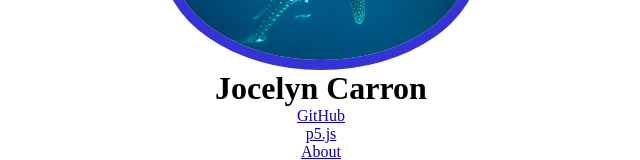
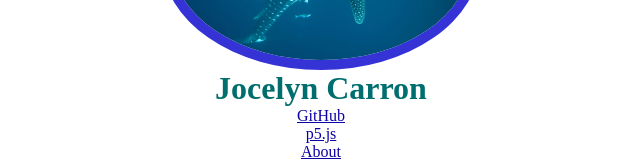
Before and after one commit to Josi-code/Josi-code.github.io, a plain HTML site: page index.html in a window 1280 px wide. Shown: the part 150-310 px from the top of the page, without its empty margins (319-959 px from the left). Drawn offline with Linux system fonts and the light colour scheme.

Commit message:
h1 color

```diff
--- a/index.html
+++ b/index.html
@@ -7,7 +7,7 @@
     <body>
         <div class="flex-col justify-center align-center w-dvw h-dvh">
             <img src="./pfp.webp" class="pfp">
-            <h1>Jocelyn Carron</h1>
+            <h1 class="text-primary-content">Jocelyn Carron</h1>
             <a href="https://github.com/Josi-code" class="text-primary">GitHub</a>
             <a href="https://editor.p5js.org/Josi-code/sketches" class="text-primary">p5.js</a>
             <a href="/about" class="text-primary">About</a>
```
